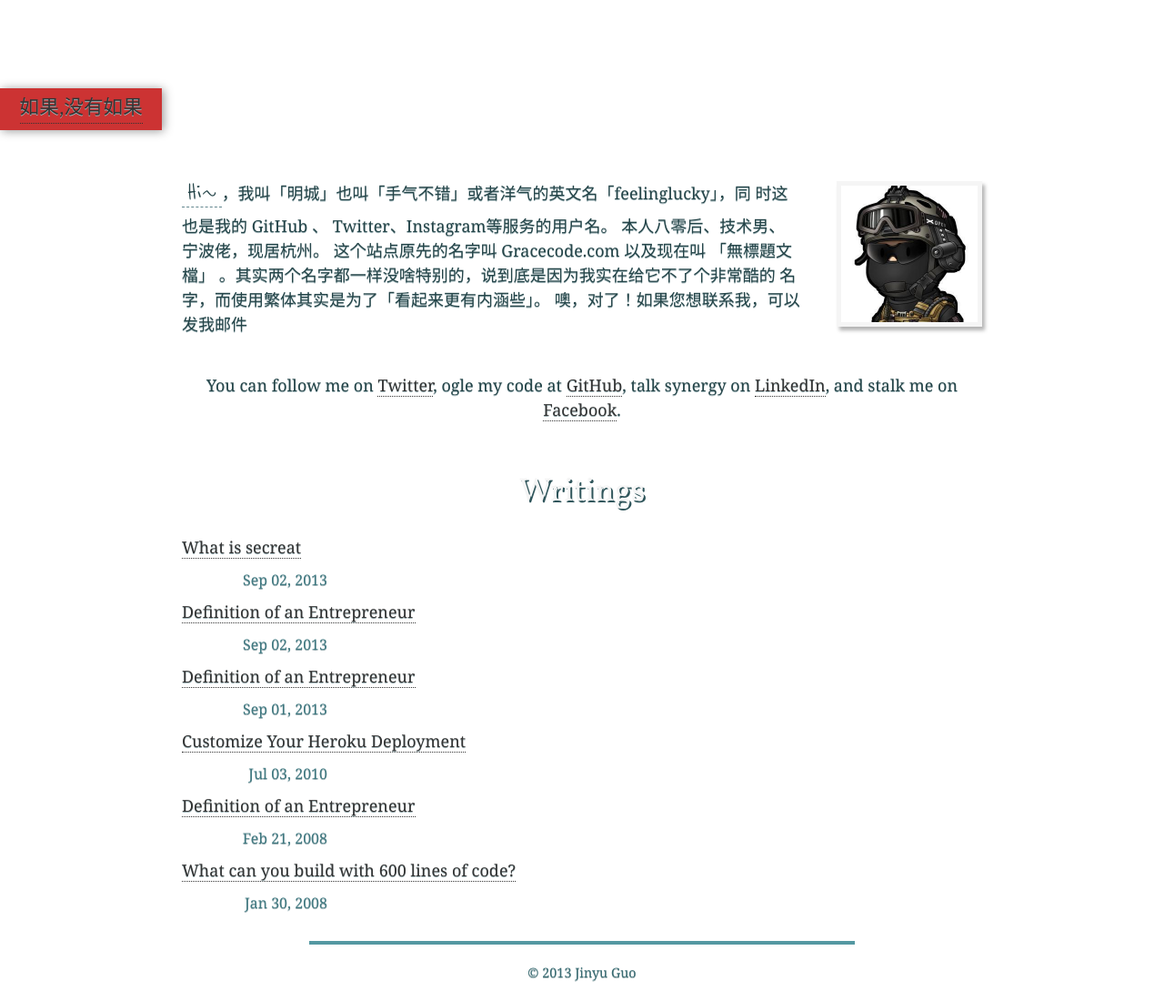
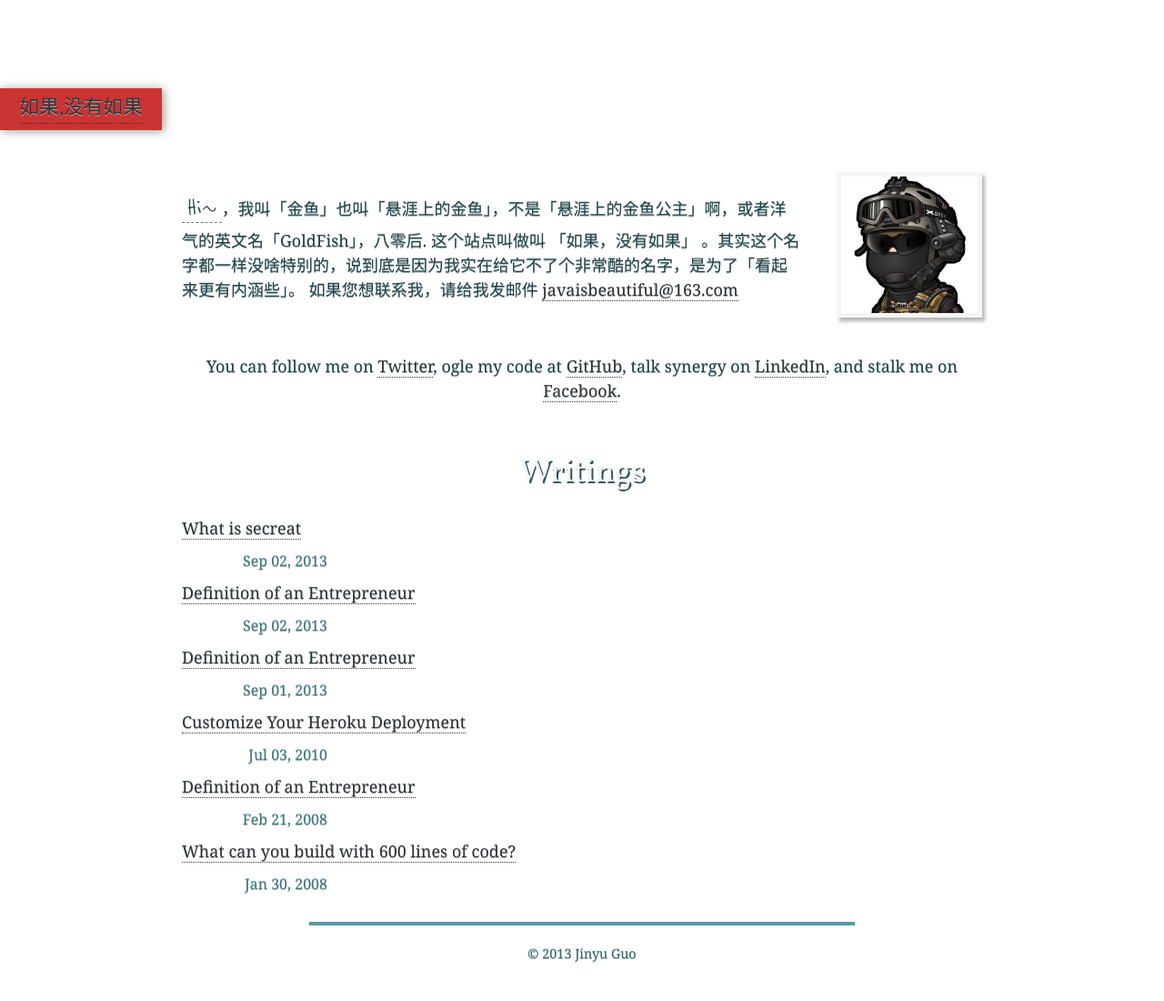
Before and after one commit to javaIsEGirl/javaisegirl.github.com, a Jekyll site: the page built from index.html, in a window 1280 px wide. Shown: the whole page at 91% size. Built offline with Jekyll 4.4.1, drawn with Linux system fonts in a browser that asks for light colours; some web fonts are replaced; after the commit the page ends 1079 px from its top, so only the background shows below that.

Commit message:
aother commit

```diff
--- a/index.html
+++ b/index.html
@@ -11,9 +11,9 @@ title: No ifs
 	</br>
 <section id="about">
   <p>
-   <em>Hi~</em>，我叫「明城」也叫「手气不错」或者洋气的英文名「feelinglucky」，同 时这也是我的 GitHub 、 Twitter、Instagram等服务的用户名。 本人八零后、技术男、宁波佬，现居杭州。
-这个站点原先的名字叫 Gracecode.com 以及现在叫 「無標題文檔」 。其实两个名字都一样没啥特别的，说到底是因为我实在给它不了个非常酷的 名字，而使用繁体其实是为了「看起来更有内涵些」。
-噢，对了！如果您想联系我，可以发我邮件
+   <em>Hi~</em>，我叫「金鱼」也叫「悬涯上的金鱼」，不是「悬涯上的金鱼公主」啊，或者洋气的英文名「GoldFish」，八零后.
+这个站点叫做叫 「如果，没有如果」 。其实这个名字都一样没啥特别的，说到底是因为我实在给它不了个非常酷的名字，是为了「看起来更有内涵些」。
+如果您想联系我，请给我发邮件 <a href="mailto:javaisbeautiful@163.com" target="_blank">javaisbeautiful@163.com</a>
   </p>
   <div id="mugshot">
     <img src="images/men.jpg"/>
@@ -21,10 +21,10 @@ title: No ifs
 </section>
 <section id="links">
   You can follow me on
-  <a href="http://www.twitter.com/michaeldwan">Twitter</a>,
-  ogle my code at <a href="http://www.github.com/michaeldwan">GitHub</a>,
-  talk synergy on <a href="http://www.linkedin.com/in/michaeldwan">LinkedIn</a>,
-  and stalk me on <a href="http://www.facebook.com/michaeldwan">Facebook</a>.
+  <a href="#">Twitter</a>,
+  ogle my code at <a href="#">GitHub</a>,
+  talk synergy on <a href="#">LinkedIn</a>,
+  and stalk me on <a href="#">Facebook</a>.
 </section>
 <section id="writings">
   <h2>Writings</h2>
```
Also changed, not shown: images/email.png (added), 1 other file.
